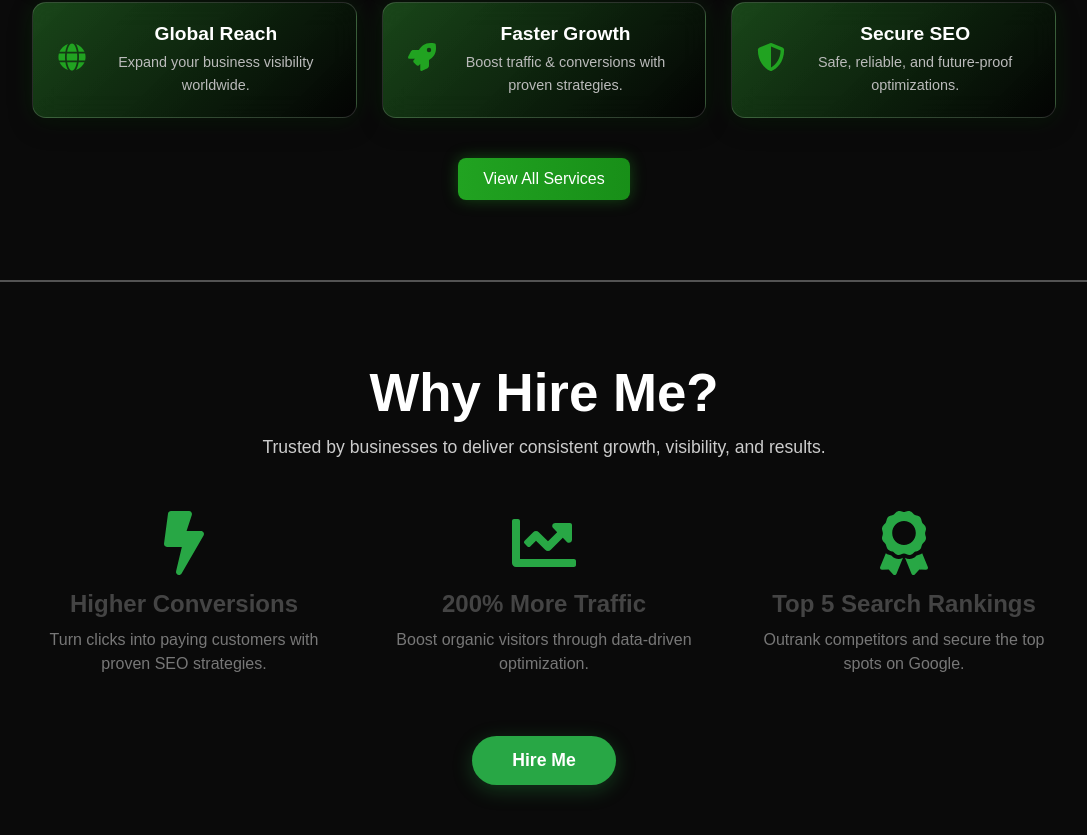
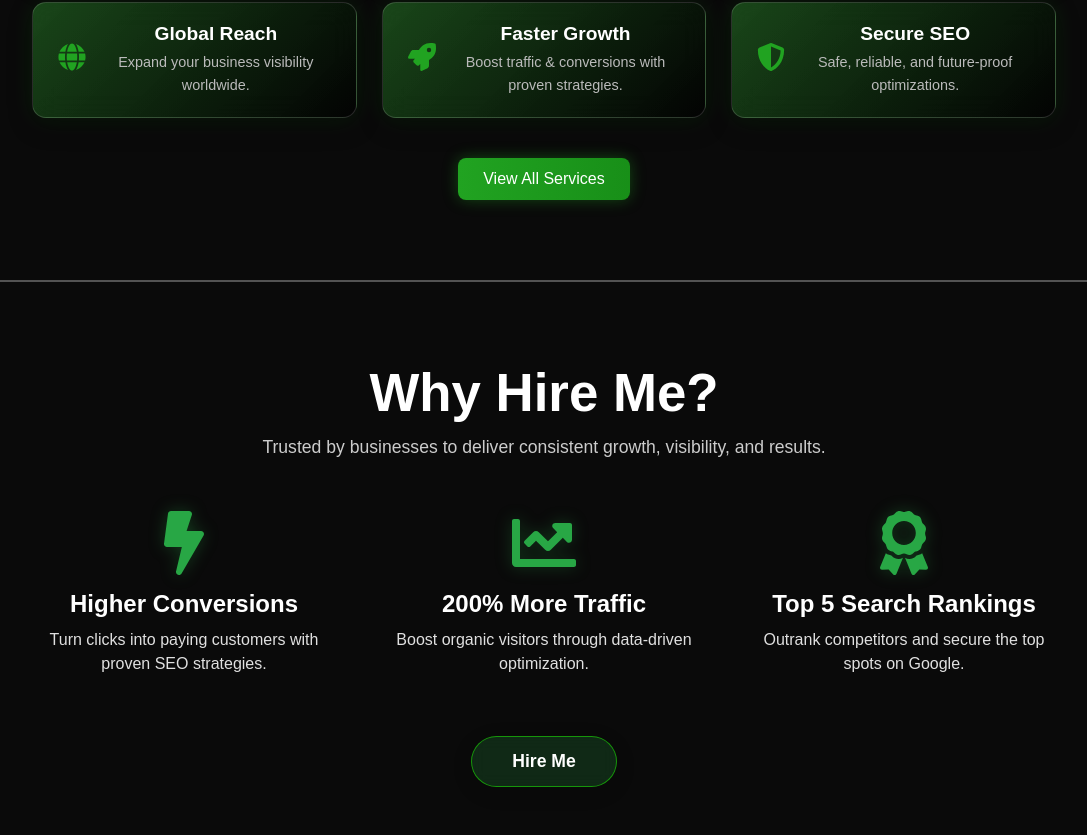
Before and after one commit to Santhosh-Kumar-2004/seo-saas-landing-page, a React (Vite) app: page / in a window 1280 px wide. Shown: the part 1170-2005 px from the top of the page, without its empty margins (96-1183 px from the left). Built offline with nearby package versions, Linux system fonts and the light colour scheme.

Commit message:
UPdateding hire me section css

```diff
--- a/src/styles/WhyHire.css
+++ b/src/styles/WhyHire.css
@@ -26,7 +26,7 @@
 .why-stats {
   display: flex;
   justify-content: center;
-  gap: 60px; /* Significant space between each stat block */
+  gap: 60px;
   margin-bottom: 60px;
 }
 
@@ -39,45 +39,62 @@
   text-align: center;
 }
 
-/* Stat icons */
+/* Stat icons with green glowing effect */
 .stat-icon {
-  font-size: 4rem; /* Large icon size */
-  color: #28a745;
+  font-size: 4rem;
+  color: #28a745; /* Vibrant green color */
   margin-bottom: 15px;
-  transition: transform 0.3s ease;
+  transition: all 0.3s ease;
+
+  /* Base glow */
+  filter: drop-shadow(0 0 8px rgba(40, 167, 69, 0.3));
 }
 
-/* Stat title */
+.stat-icon:hover {
+  transform: scale(1.15); /* Slightly enlarges the icon on hover */
+  color: #28a745;
+  filter: drop-shadow(0 0 15px rgba(40, 167, 69, 0.7))
+          drop-shadow(0 0 30px rgba(40, 167, 69, 0.5))
+          drop-shadow(0 0 45px rgba(30, 167, 69, 0.3));
+}
+
+
+/* Stat title - Now white */
 .stat h3 {
   font-size: 1.5rem;
   font-weight: 600;
-  color: #444;
+  color: #ffffff; /* White text for visibility on a dark background */
   margin: 0 0 10px;
 }
 
-/* Stat description */
+/* Stat description - Now a lighter color */
 .stat p {
   font-size: 1rem;
-  color: #777;
+  color: #e0e0e0; /* Off-white color for contrast */
   line-height: 1.5;
 }
 
-/* "Hire Me" button */
+/* "Hire Me" button with a glassy background and green effect */
 .hire-btn {
   padding: 14px 40px;
   font-size: 1.1rem;
   font-weight: 600;
   color: #fff;
-  background: #28a745;
-  border: none;
+  /* Glassy background with subtle blur */
+  background: rgba(40, 167, 69, 0.2);
+  backdrop-filter: blur(8px);
+  -webkit-backdrop-filter: blur(8px);
+  border: 1px solid rgba(30, 255, 0, 0.514);
   border-radius: 50px; /* Fully rounded button */
   cursor: pointer;
   transition: all 0.3s ease;
-  box-shadow: 0 5px 20px rgba(40, 167, 69, 0.3);
+  box-shadow: 0 5px 20px rgba(0, 0, 0, 0.15);
 }
 
 .hire-btn:hover {
-  background: #218838;
+  /* Fills with solid green on hover */
+  background: #28a745;
   transform: translateY(-3px); /* Lifts the button */
   box-shadow: 0 8px 25px rgba(40, 167, 69, 0.5);
+  border-color: transparent; /* Hides the border on hover */
 }
```
